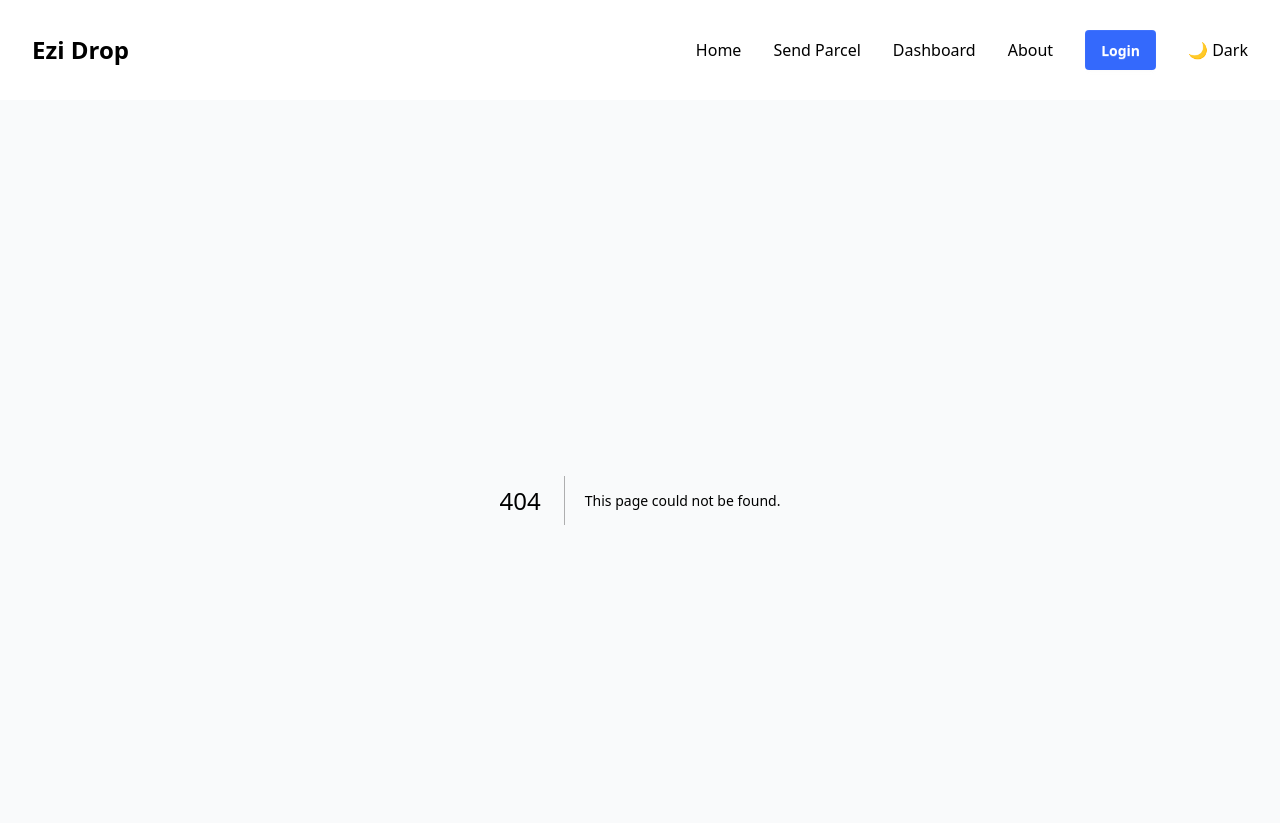
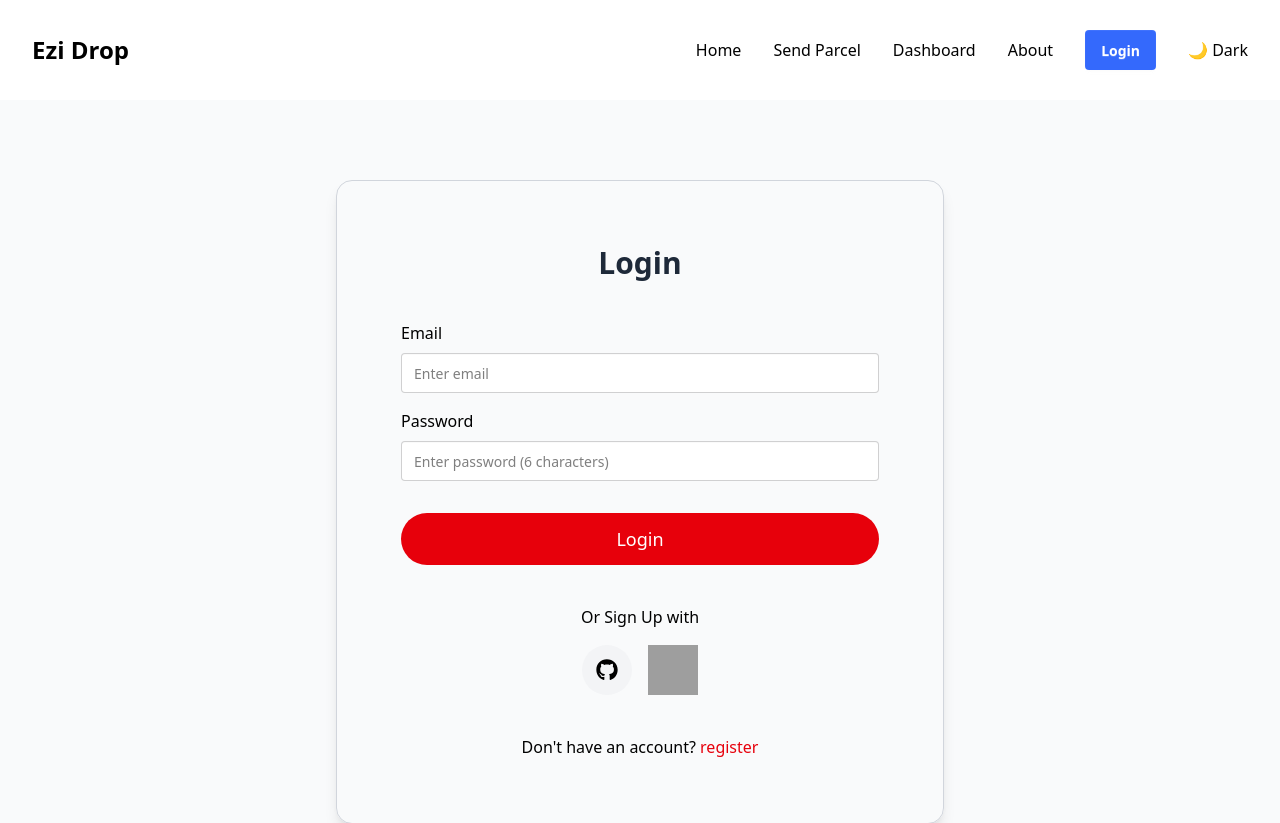
Before and after one commit to mahbub-alam-dave/ezi-drop, a Next.js app: page /login in a window 1280 px wide. Before the commit this address had no page. Shown: the top 823 px of the page. Built offline with nearby package versions, Linux system fonts and the light colour scheme; grey boxes are pictures that could not be loaded.

Commit message:
login, register page creation and login form and social login component added

```diff
--- a/next.config.mjs
+++ b/next.config.mjs
@@ -1,7 +1,16 @@
 /** @type {import('next').NextConfig} */
 const nextConfig = {
-    images: {
-   domains: ["i.ibb.co"],
+  images: {
+    remotePatterns: [
+      {
+        protocol: 'https',
+        hostname: 'i.ibb.co.com',
+      },
+      {
+        protocol: 'https',
+        hostname: 'i.ibb.co',
+      },
+    ],
   },
 };
 
--- a/package.json
+++ b/package.json
@@ -16,10 +16,11 @@
     "next": "15.5.3",
     "react": "19.1.0",
     "react-dom": "19.1.0",
+    "react-hot-toast": "^2.6.0",
     "react-icons": "^5.5.0",
     "react-responsive-carousel": "^3.2.23",
-    "tailwind-clip-path": "^1.0.0",
-    "sweetalert2": "^11.23.0"
+    "sweetalert2": "^11.23.0",
+    "tailwind-clip-path": "^1.0.0"
   },
   "devDependencies": {
     "@eslint/eslintrc": "^3",
--- /dev/null
+++ b/src/app/(site)/(authentication)/login/page.jsx
@@ -0,0 +1,19 @@
+import LoginForm from '@/components/authenticationComponents/LoginForm';
+import React from 'react';
+
+
+const LoginPage = () => {
+    return (
+<div className='grid grid-cols-1 justify-between items-center gap-6 max-w-2xl mx-auto p-4 sm:px-6 lg:px-8 my-16'>
+            <div className='border border-gray-300 rounded-2xl shadow-lg p-6 sm:p-10 lg:p-16'>
+                <h2 className='text-2xl md:text-3xl font-bold mb-10 text-gray-800 text-center'>
+                    Login
+                </h2>
+                <LoginForm />
+            </div>
+            {/* <Image className='max-w-[400px] w-full justify-self-end' src={'/assets/icons/Frame.svg'} width={400} height={400} alt='sign up animation'/> */}
+        </div>
+    );
+};
+
+export default LoginPage;
--- /dev/null
+++ b/src/app/(site)/(authentication)/register/page.jsx
@@ -0,0 +1,11 @@
+import React from 'react';
+
+const Register = () => {
+    return (
+        <div>
+            This is register page
+        </div>
+    );
+};
+
+export default Register;
--- /dev/null
+++ b/src/components/authenticationComponents/LoginForm.jsx
@@ -0,0 +1,61 @@
+"use client";
+import React, { useState } from "react";
+import Link from "next/link";
+import SocialLogin from "./SocialLogin";
+
+
+const LoginForm = () => {
+
+
+    const handleLogin = () => {
+
+    }
+
+  return (
+    <form onSubmit={handleLogin} className="flex flex-col gap-4">
+      <div>
+        <label htmlFor="email" className="">
+          Email
+        </label>
+        <input
+          type="email"
+          name="email"
+          className="input w-full mt-2"
+          placeholder="Enter email"
+        />
+      </div>
+      <div>
+        <label htmlFor="password" className="">
+          Password
+        </label>
+        <input
+          type="password"
+          name="password"
+          className="input w-full mt-2"
+          placeholder="Enter password (6 characters)"
+        />
+      </div>
+      <button
+        type="submit"
+        className="bg-red-600 px-6 py-3 cursor-pointer rounded-full mt-4 w-full text-white font-medium text-lg"
+      >
+        Login
+      </button>
+      <span className="mt-6 text-center">Or Sign Up with</span>
+{/*       <div className='flex justify-center items-center gap-4 mb-6'>
+                    <Image width={50} height={50} src={'/assets/icons/Facebook.png'} alt='facebook'/>
+                    <Image width={50} height={50} src={'/assets/icons/linkedin.png'} alt="linkedin"/>
+                    <Image width={50} height={50} src={'/assets/icons/Google.png'} alt="google" />
+                </div> */}
+      <SocialLogin />
+      <span className="text-center">
+        Don't have an account?{" "}
+        <Link href={"/register"} className="text-red-600">
+          register
+        </Link>
+      </span>
+    </form>
+  );
+};
+
+export default LoginForm;
--- /dev/null
+++ b/src/components/authenticationComponents/SocialLogin.jsx
@@ -0,0 +1,31 @@
+"use client"
+import React, { useEffect } from "react";
+import { FaGithub } from "react-icons/fa";
+import Image from 'next/image';
+
+
+
+const SocialLogin = () => {
+
+    const handleSocialLogin = () =>{
+
+    }
+
+  return (
+    <div className="flex justify-center items-center gap-4 mb-6">
+      <div onClick={() => handleSocialLogin("github")} className="w-[50px] h-[50px] bg-gray-100 rounded-full flex justify-center items-center cursor-pointer">
+        <FaGithub size={22} />
+      </div>
+      <Image
+      onClick={() => handleSocialLogin("google")}
+      className="w-[50px] h-[50px] cursor-pointer"
+        width={50}
+        height={50}
+        src={"https://i.ibb.co.com/7hVLq5R/Google.png"}
+        alt="google"
+      />
+    </div>
+  );
+};
+
+export default SocialLogin;
```
Also changed, not shown: public/icons/Google.png (added), 1 other file (tests, documents, lock files or other folders).
